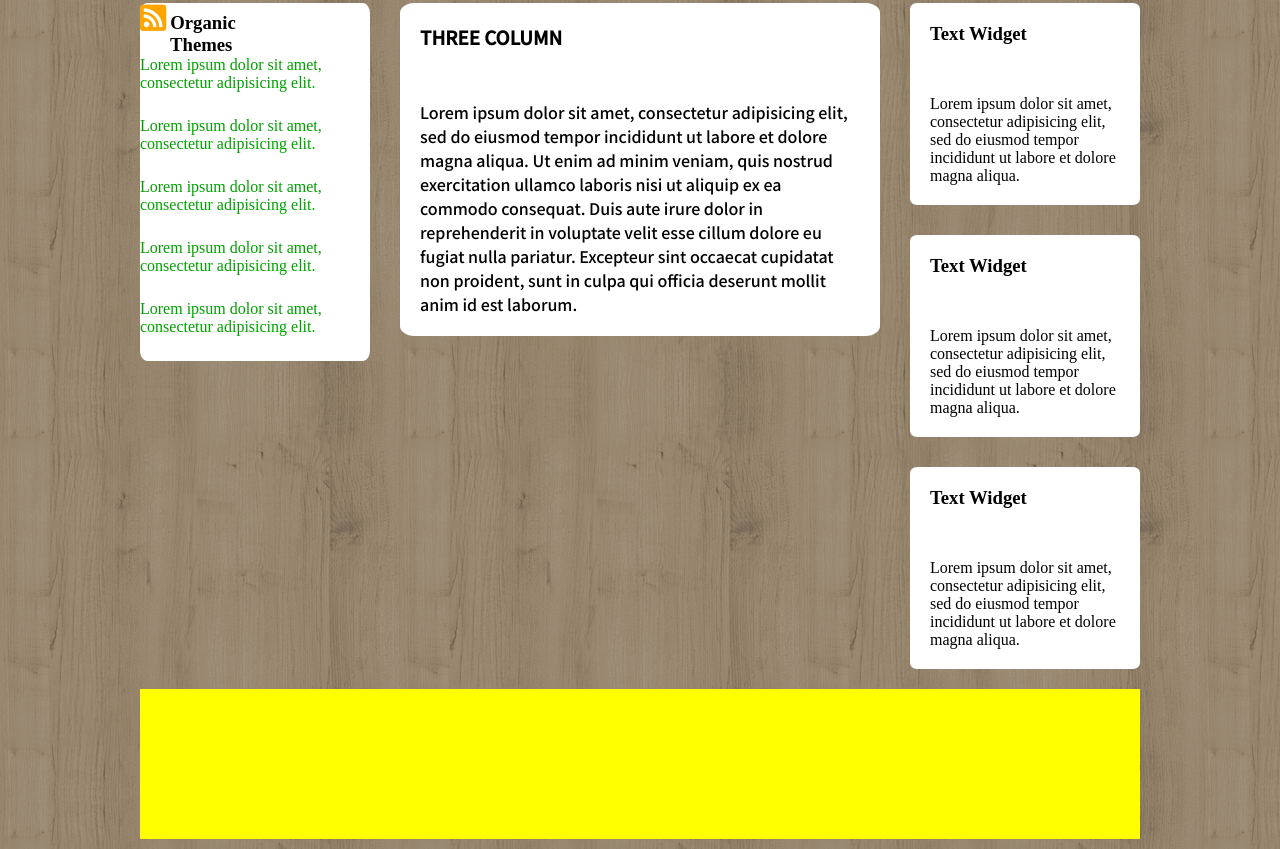
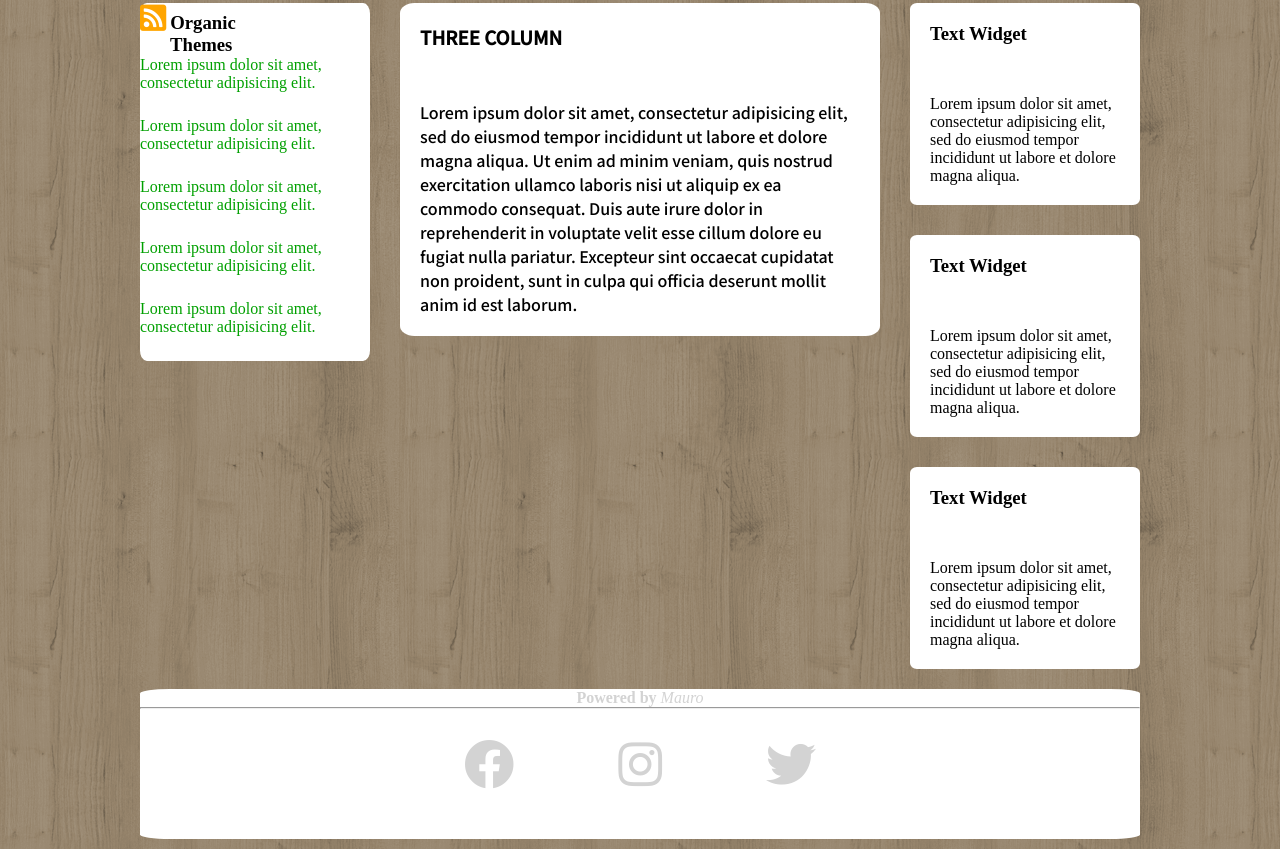
Before and after one commit to Maurospinosi/htmlcss-wp, a plain HTML site: page index.html in a window 1280 px wide. Shown: the part 407-1256 px from the top of the page. Drawn offline with Linux system fonts and the light colour scheme.

Commit message:
Lavoro Completo

```diff
--- a/css/style.css
+++ b/css/style.css
@@ -133,8 +133,26 @@ section{
 
 
 footer{
-  background-color: yellow;
+  background-color: white;
+  border-radius: 3%;
   height: 150px;
   margin-top: 20px;
   margin-bottom: 10px;
+  position: relative;
 }
+.final-text{
+text-align: center;
+color: lightgrey;
+}
+.fab{
+  color: lightgrey;
+  font-size: 50px;
+  margin-left: 50px;
+  margin-right: 50px;
+  }
+.logo{
+  position: absolute;
+  left: 50%;
+  top: 50%;
+  transform: translate(-50%, -50%);
+}
--- a/index.html
+++ b/index.html
@@ -84,34 +84,47 @@
         <!-- /paragrafo centrale -->
 
 
-            <!-- rettangolo destra verde scurto superiore -->
+            <!-- widget top -->
               <aside class="right-top">
                 <h3>Text Widget</h3>
                 <p id="central-text">Lorem ipsum dolor sit amet, consectetur adipisicing elit, sed do eiusmod tempor incididunt ut labore et dolore magna aliqua. </p>
               </aside>
-            <!-- /rettangolo destra verde scurto superiore -->
+            <!-- /widget top -->
 
-            <!-- rettangolo destra verde scurto centrale -->
+
+            <!-- widget central -->
               <aside class="right-center">
                 <h3>Text Widget</h3>
                 <p id="central-text">Lorem ipsum dolor sit amet, consectetur adipisicing elit, sed do eiusmod tempor incididunt ut labore et dolore magna aliqua. </p>
               </aside>
-            <!-- /rettangolo destra verde scurto centrale -->
+            <!-- /widget central -->
 
-            <!-- rettangolo destra verde scurto inferiore -->
+
+            <!-- widget bottom -->
               <aside class="right-bottom">
                 <h3>Text Widget</h3>
                 <p id="central-text">Lorem ipsum dolor sit amet, consectetur adipisicing elit, sed do eiusmod tempor incididunt ut labore et dolore magna aliqua. </p>
               </aside>
-            <!-- /rettangolo destra verde scurto inferiore -->
-          </div>
-
+            <!-- /widget bottom -->
       </main>
 
 
-  <!-- rettanngolo finale giallo -->
-    <footer></footer>
-  <!-- rettanngolo finale giallo -->
+  <!-- piè pagina -->
+    <footer>
+      <div class="final-text">
+        <strong>Powered by </strong>
+        <em>Mauro</em>
+      </div>
+      <hr lightgrey>
+      <div class="logo">
+        <i class="fab fa-facebook"></i>
+        <i class="fab fa-instagram"></i>
+        <i class="fab fa-twitter"></i>
+      </div>
+
+    </footer>
+    <!-- /piè pagina -->
+
 
 
 
```
